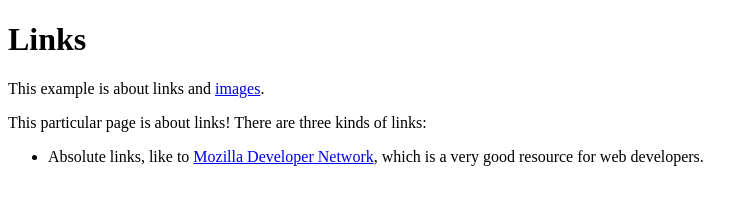
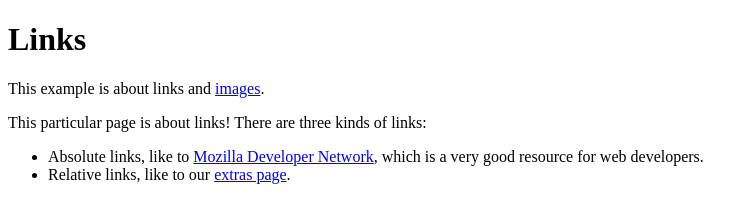
Before and after one commit to AimDad94/git_test, a plain HTML site: page links-and-images/links.html in a window 1280 px wide. Shown: the whole page, without its empty margins (0-755 px from the left). Drawn offline with Linux system fonts and the light colour scheme.

Commit message:
flere links

```diff
--- a/links-and-images/links.html
+++ b/links-and-images/links.html
@@ -18,6 +18,9 @@
     Developer Network</a>, which is a very good resource for web
     developers.</li>
 
+    <li>Relative links, like to our <a href='misc/extras.html'>extras
+    page</a>.</li>
+
 </ul>
 
   </body>
```
